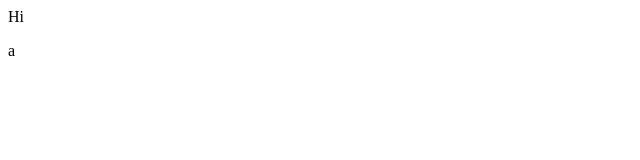
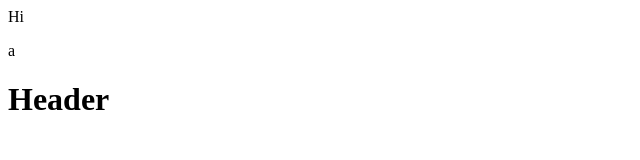
Before and after one commit to patsilva/github_test, a plain HTML site: page index.html in a window 1280 px wide. Shown: the whole page, without its empty margins (0-640 px from the left). Drawn offline with Linux system fonts and the light colour scheme.

Commit message:
added header

```diff
--- a/index.html
+++ b/index.html
@@ -4,4 +4,7 @@
         <p>Hi</p>
         <p>a</p>
     </head>
+    <body>
+        <h1>Header</h1>
+    </body>
 </html>
```
